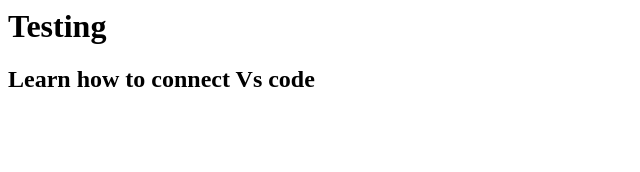
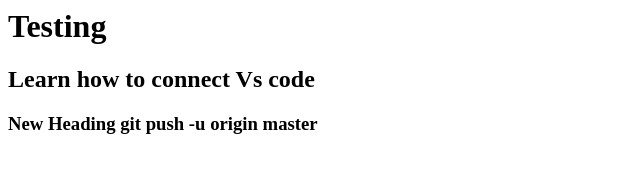
Before and after one commit to Rajcloudanalogy/My-Git-Hub-Files, a plain HTML site: page Index.html in a window 1280 px wide. Shown: the whole page, without its empty margins (0-640 px from the left). Drawn offline with Linux system fonts and the light colour scheme.

Commit message:
Testing Two

```diff
--- a/Index.html
+++ b/Index.html
@@ -1,4 +1,5 @@
 <html>
     <h1>Testing</h1>
     <h2>Learn how to connect Vs code</h2>
+    <h3> New Heading git push -u origin master</h3>
 </html>
```
